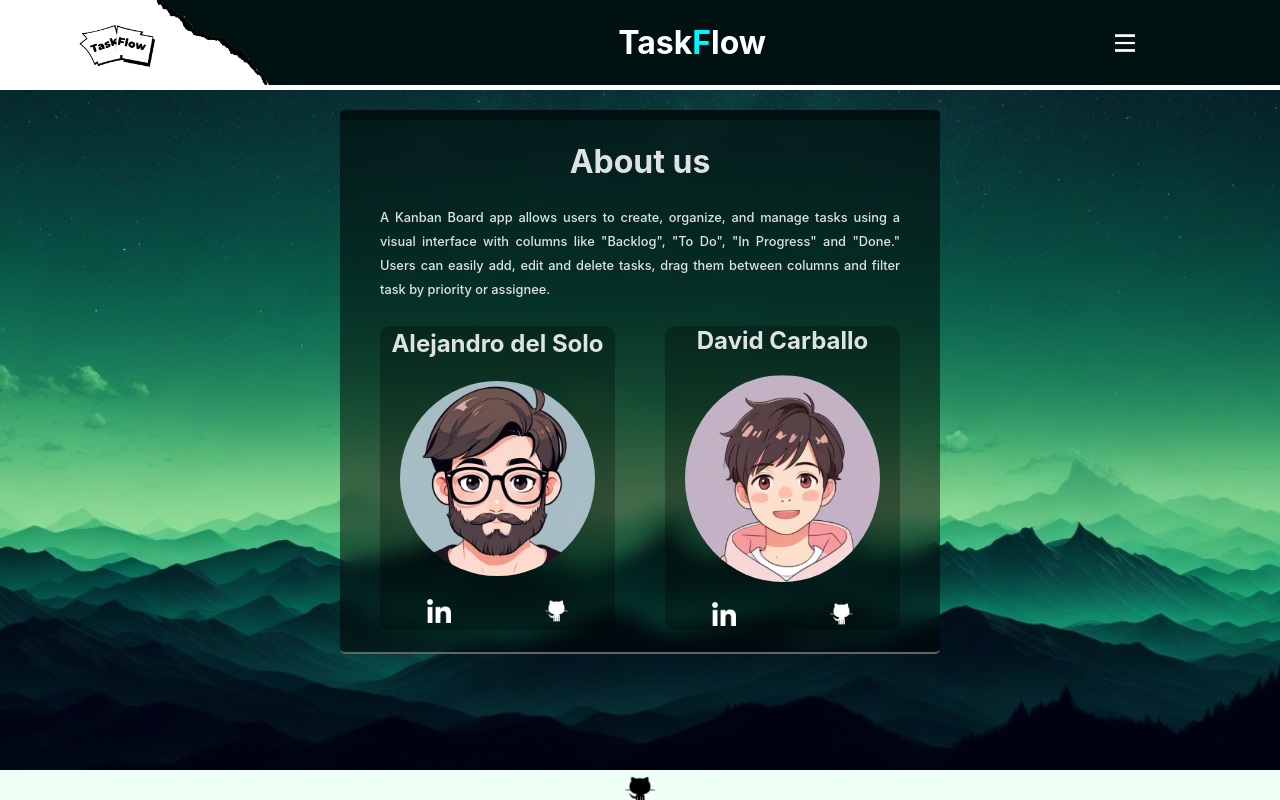
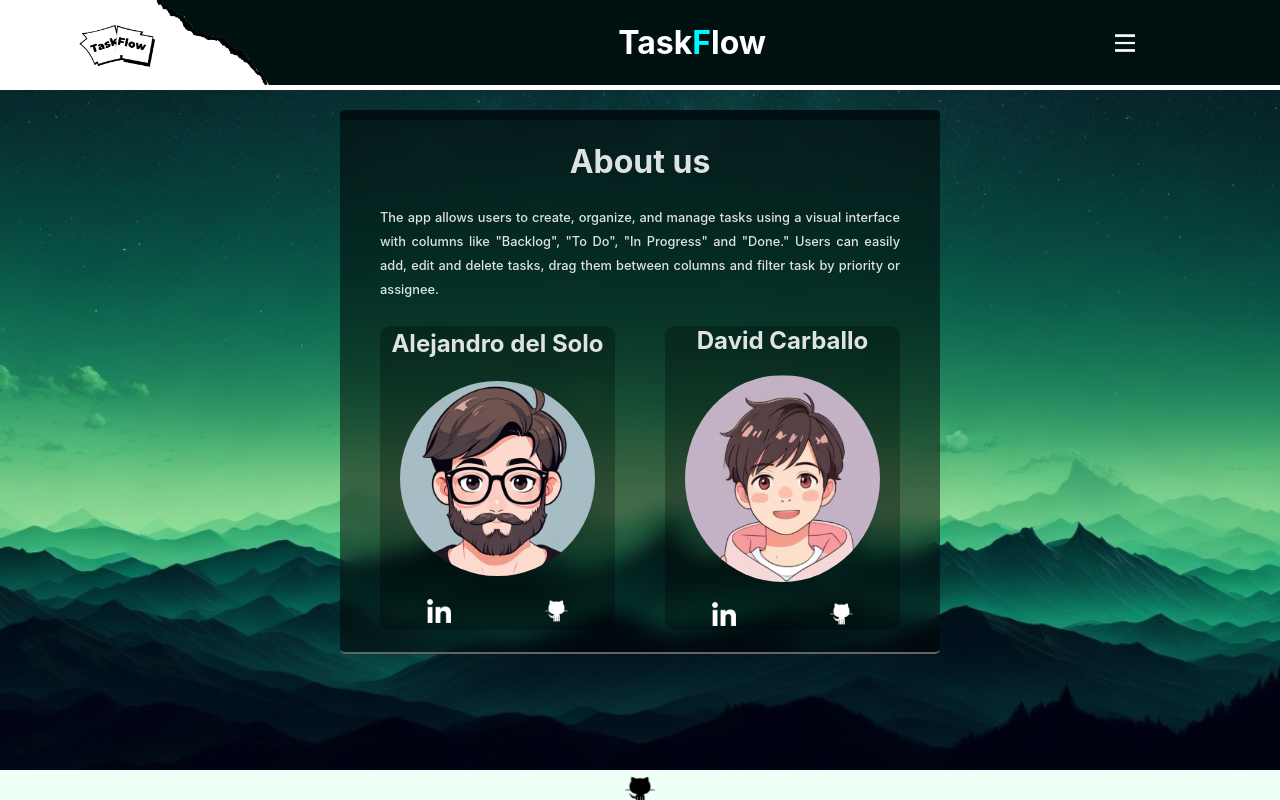
Before and after one commit to as-Solo/lab-kanban-board, a React (Vite) app: page /About in a window 1280 px wide. Built offline with nearby package versions, Linux system fonts and the light colour scheme.

Commit message:
fix about

```diff
--- a/src/pages/About.jsx
+++ b/src/pages/About.jsx
@@ -8,7 +8,7 @@ function About (){
         <div id="about">
             <h1>About us</h1>
             <p>
-            A Kanban Board app allows users to create, organize, and manage tasks using a visual interface with columns like "Backlog", "To Do", "In Progress" and "Done." Users can easily add, edit and delete tasks, drag them between columns and filter task by priority or assignee.</p>
+            The app allows users to create, organize, and manage tasks using a visual interface with columns like "Backlog", "To Do", "In Progress" and "Done." Users can easily add, edit and delete tasks, drag them between columns and filter task by priority or assignee.</p>
             <div className="student-row">
                 <div className="student-card">
                     <h2>Alejandro del Solo</h2>
```
